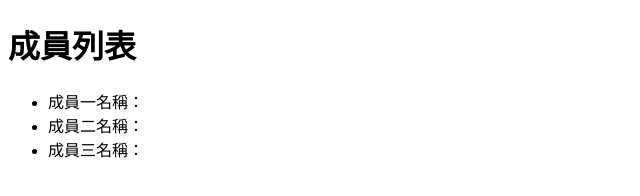
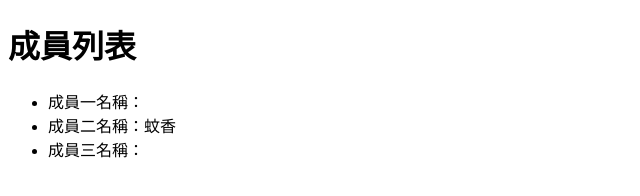
Before and after one commit to hbill320115/JS-test2, a plain HTML site: page index.html in a window 1280 px wide. Shown: the full height of the page, 0-640 px from the left. Drawn offline with Linux system fonts and the light colour scheme.

Commit message:
新增第二成員名稱

```diff
--- a/index.html
+++ b/index.html
@@ -9,7 +9,7 @@
     <h1>成員列表</h1>
     <ul>
         <li>成員一名稱：</li>
-        <li>成員二名稱：</li>
+        <li>成員二名稱：蚊香</li>
         <li>成員三名稱：</li>
     </ul>
 </body>
```
